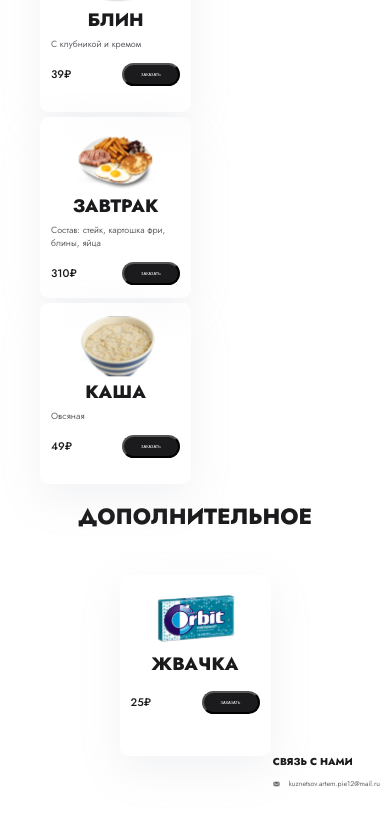
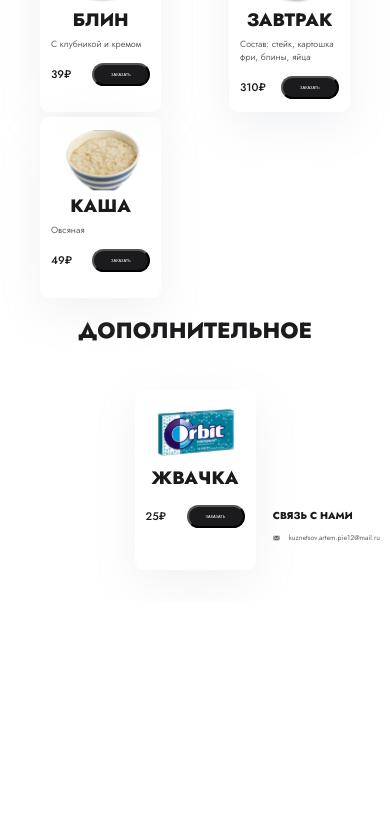
Before and after one commit to artem1958/practice-2023, a React (Create React App) app: page /food in a window 390 px wide. Shown: the part 581-1407 px from the top of the page. After the commit the page ends 1183 px from the top, so only its background shows below. Built offline with nearby package versions, Linux system fonts and the light colour scheme.

Commit message:
food page modify

```diff
--- a/src/common/foodCard/FoodCard.module.scss
+++ b/src/common/foodCard/FoodCard.module.scss
@@ -5,7 +5,7 @@ $card-height: 350px;
 
 .foodCard {
   position: relative;
-  width: 231px;
+  width: 201px;
   height: $card-height;
   border-radius: 16px;
   background: linear-gradient(
@@ -67,7 +67,7 @@ $mobile-card-height: 181px;
 $mobile-top-offset: 76px;
 @media screen and (max-width: $mobile-max-screen) {
   .foodCard {
-    width: 129px;
+    width: 109px;
     height: $mobile-card-height;
     border-radius: 9px;
     padding: 0 11px;
@@ -101,3 +101,39 @@ $mobile-top-offset: 76px;
     }
   }
 }
+@media screen and (max-width: 400px) {
+  .foodCard {
+    width: 99px;
+    height: $mobile-card-height;
+    border-radius: 9px;
+    padding: 0 11px;
+
+    &Img {
+      bottom: $mobile-card-height - $mobile-top-offset;
+      width: 84px;
+      height: 65px;
+    }
+    &Title {
+      margin-top: $mobile-top-offset;
+      font-size: 18px;
+      line-height: 27px;
+    }
+    &Description {
+      margin-top: 3px;
+      font-size: 9px;
+      line-height: 13px;
+    }
+    &OrderPanel {
+      margin-top: 13px;
+      span {
+        //cost
+        font-size: 11px;
+        line-height: 11px;
+      }
+      button {
+        width: 58px;
+        height: 23px;
+      }
+    }
+  }
+}
--- a/src/common/performance/Performance.module.scss
+++ b/src/common/performance/Performance.module.scss
@@ -26,12 +26,12 @@
   button {
     width: 119px;
     height: 49px;
-    margin-top: 17px;
+    margin-top: 27px;
   }
   img {
     width: 464.9px;
-    height: 402.69px;
-    margin-top: 45px;
+    height: 452.69px;
+    margin-top: 5px;
   }
 }
 
--- a/src/pages/food/Food.jsx
+++ b/src/pages/food/Food.jsx
@@ -34,7 +34,7 @@ export const Food = () => {
       <Menu centered title="ДОПОЛНИТЕЛЬНОЕ">
         <FoodCard title={"ЖВАЧКА"} cost={25} img={orbit} />
       </Menu>
-      <footer style={{marginRight: 10 }} className={"footer"}>
+      <footer style={{marginRight: 10, marginTop: -60 }} className={"footer"}>
         <Contacts />
       </footer>
     </section>
```
